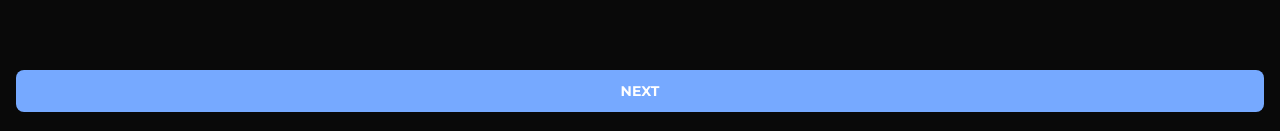
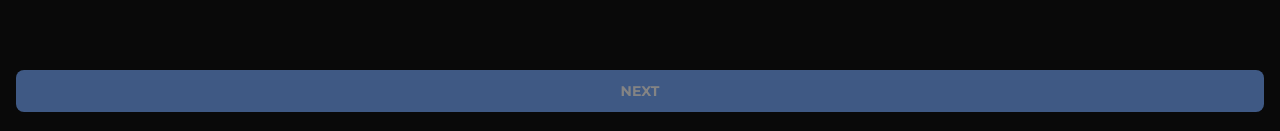
Before and after one commit to Sabamoradi/party, a React (Create React App) app: page /create in a window 1280 px wide. Shown: the part 666-797 px from the top of the page. Built offline with nearby package versions, Linux system fonts and the light colour scheme.

Commit message:
add disable color for button

```diff
--- a/src/components/Button/style.module.scss
+++ b/src/components/Button/style.module.scss
@@ -18,5 +18,6 @@
 
   &:disabled {
     cursor: not-allowed;
+    opacity: 0.5;
   }
 }
--- a/src/domain/CreateEvent/container/Occasion/index.tsx
+++ b/src/domain/CreateEvent/container/Occasion/index.tsx
@@ -6,12 +6,15 @@ import Button from "../../../../components/Button";
 
 const Occasion = () => {
   const [Brcolor, setBrColor] = useState(-1);
+  const [occasionType, setOccasionType] = useState("");
 
-  const changeColor = (id: number) => {
+  const changeColor = (id: number, title: string) => {
     if (id === Brcolor) {
       setBrColor(-1);
+      setOccasionType("");
     } else {
       setBrColor(id);
+      setOccasionType(title);
     }
   };
 
@@ -27,7 +30,7 @@ const Occasion = () => {
               <li
                 className={styles.item_wrapper}
                 key={el.id}
-                onClick={() => changeColor(el.id)}
+                onClick={() => changeColor(el.id, el.title)}
               >
                 <div
                   className={styles.item}
@@ -47,7 +50,10 @@ const Occasion = () => {
         </ul>
       </div>
       <div className={styles.btn_wrapper}>
-        <Button title={localTexts.next} />
+        <Button
+          title={localTexts.next}
+          disabled={occasionType ? false : true}
+        />
       </div>
     </div>
   );
```
